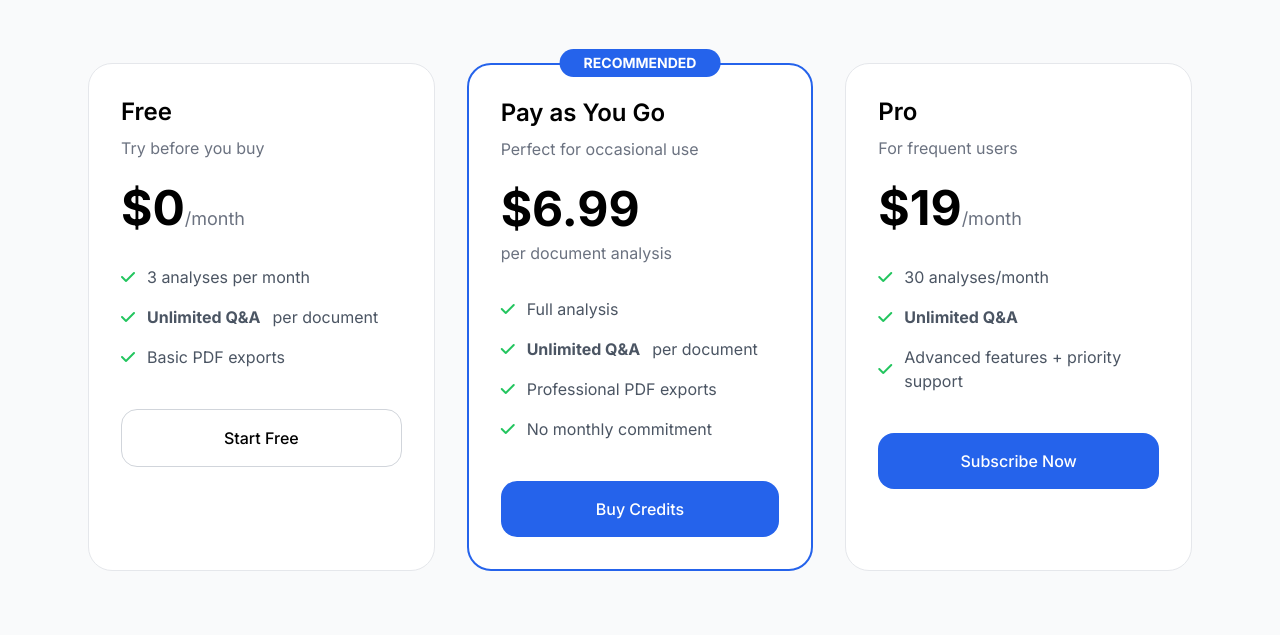
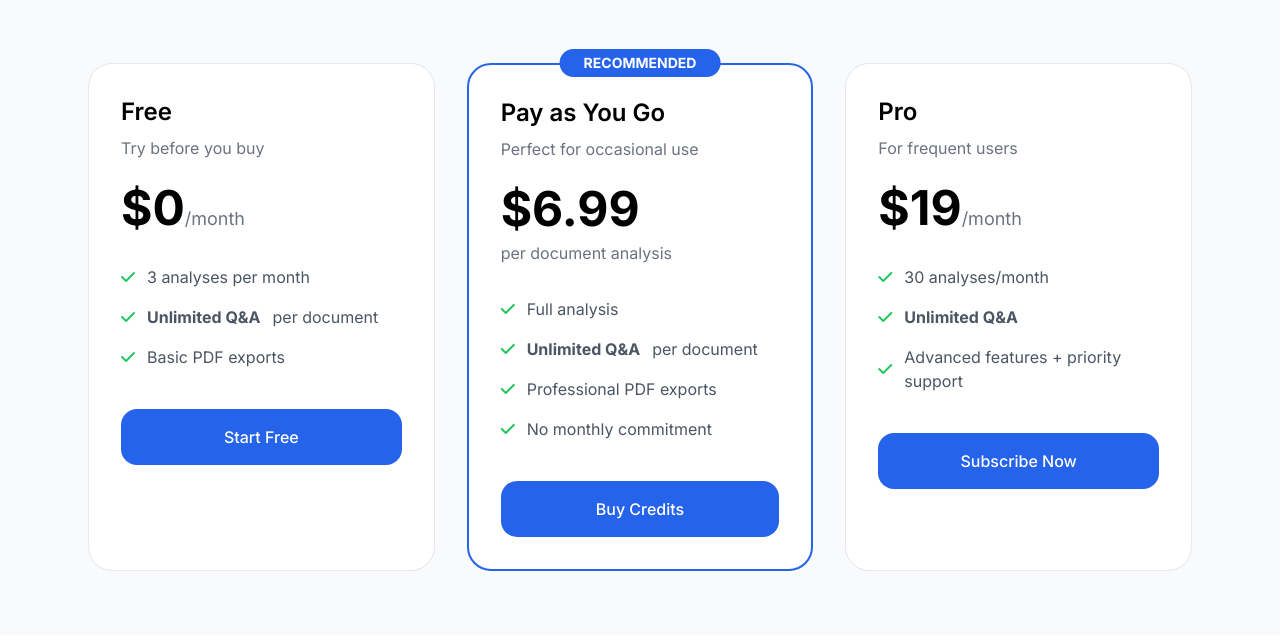
Before and after one commit to ck816k-ai/nexusdocs-ai, a Flask app: page /pricing in a window 1280 px wide. Shown: the part 438-1074 px from the top of the page. Run offline with Flask 3, Linux system fonts and the light colour scheme; some libraries are stand-ins or nearby versions.

Commit message:
fixed free button to go to login

```diff
--- a/templates/pricing.html
+++ b/templates/pricing.html
@@ -96,7 +96,7 @@
                     <li class="flex items-center gap-3"><i class="fas fa-check text-green-500"></i> <strong>Unlimited Q&A</strong> per document</li>
                     <li class="flex items-center gap-3"><i class="fas fa-check text-green-500"></i> Basic PDF exports</li>
                 </ul>
-                <button onclick="window.location.href='/termguard.html'" class="w-full py-4 border border-gray-300 rounded-2xl font-medium hover:bg-gray-50 transition-colors">
+                <button onclick="window.location.href='/login'" class="w-full py-4 bg-blue-600 text-white rounded-2xl font-medium hover:bg-blue-700 transition-colors">
                     Start Free
                 </button>
             </div>
```
